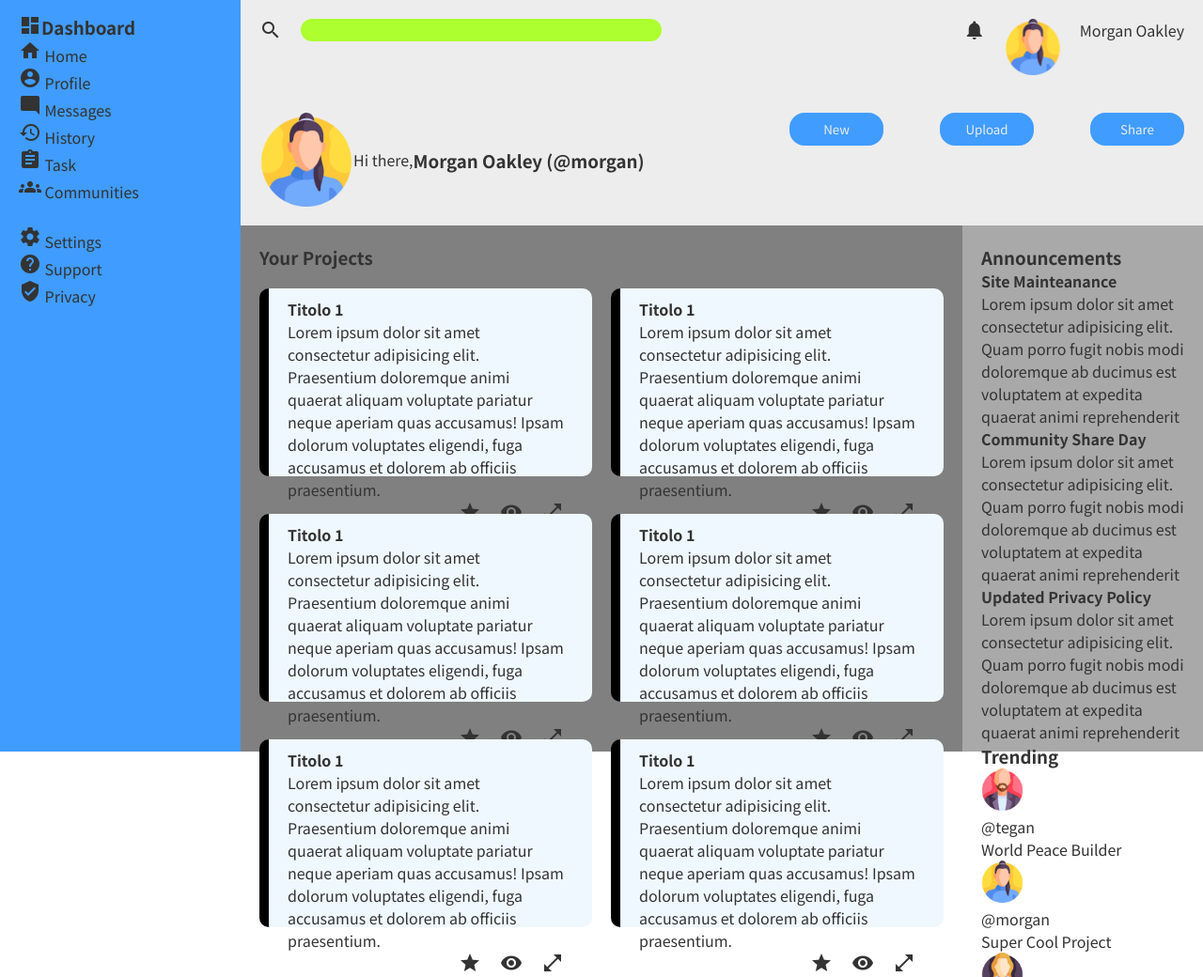
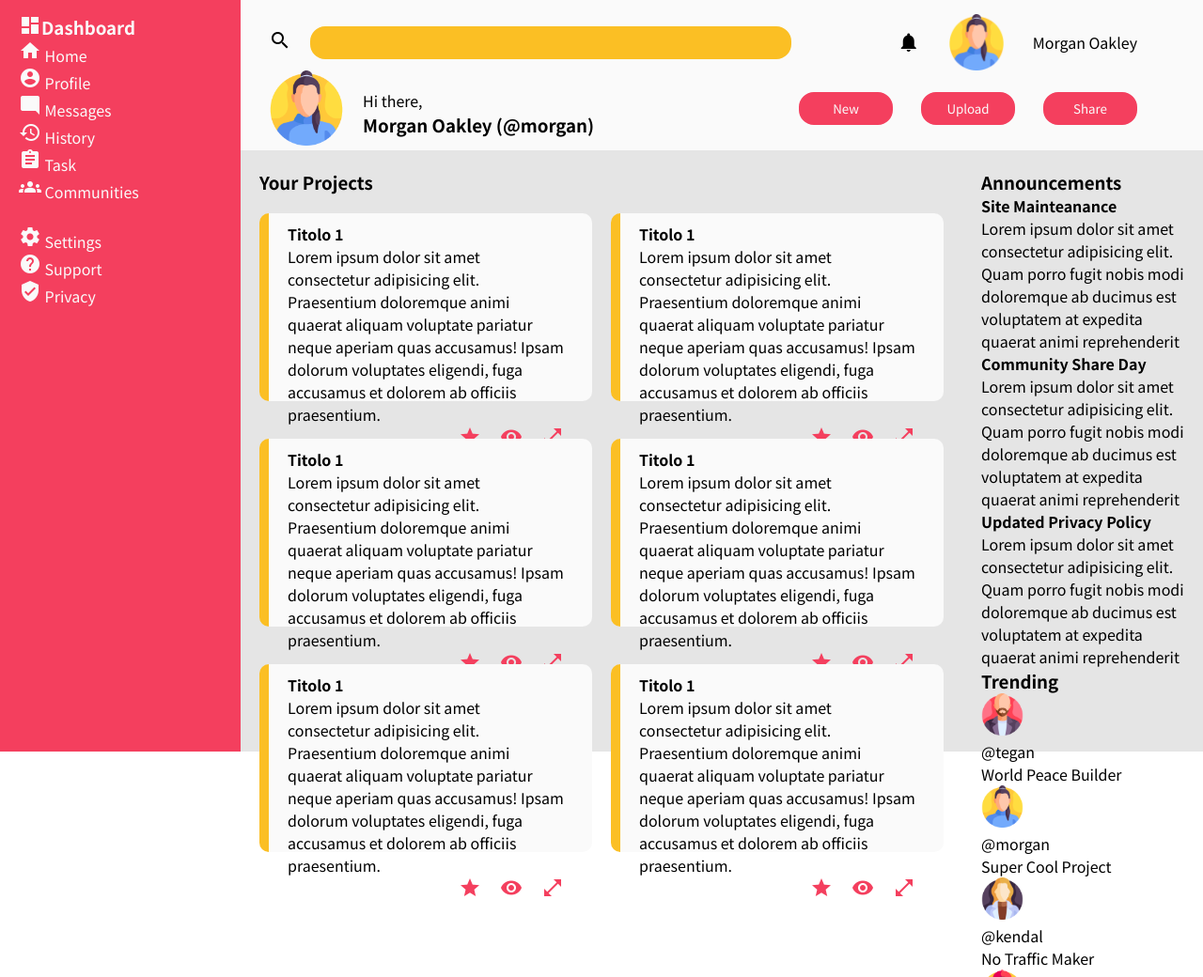
Before and after one commit to 0crw/admin-dashboard, a plain HTML site: page index.html in a window 1280 px wide. Shown: the top 1040 px of the page at 94% size. Drawn offline with Linux system fonts and the light colour scheme.

Commit message:
header fix | add color--var |

```diff
--- a/index.html
+++ b/index.html
@@ -51,10 +51,10 @@
             </div>
             <div class="bot-line">
                 <div class="welcome">
+                    <img id="big-pic" src="medialand/main-pic.png" alt="bpic">
                     <div class="big-profile">
-                        <img id="big-pic" src="medialand/main-pic.png" alt="bpic">
-                        <p>Hi there,</p>
-                        <h3>Morgan Oakley (@morgan)</h3>
+                        <p id="hi">Hi there,</p>
+                        <h3 id="id-name">Morgan Oakley (@morgan)</h3>
                     </div>
                 </div>
                 <div class="head-btn">
--- a/style.css
+++ b/style.css
@@ -1,16 +1,22 @@
 @import url('https://fonts.googleapis.com/css2?family=Noto+Sans+JP:wght@100;400;700&display=swap');
+
+:root {
+    --red: #f43f5e;
+    --yellow: #fbbf24;
+    --white: #fafafa;
+    --grey: #e5e5e5;
+    --black: #333;
+}
 
 * {
     padding: 0;
     margin: 0;
     list-style: none;
     font-family: 'Noto Sans JP', sans-serif;
-    color: #333;
 
 
     outline: 0px red solid;
 }
-
 
 .main-grid {
     display: grid;
@@ -22,13 +28,128 @@
 }
 
 
+/* Header */
+
+.header {
+    grid-column: 2 / 6;
+    grid-row: 1 / 2;
+
+    display: grid;
+
+    background-color: #fafafa;
+}
+
+.top-line {
+    display: flex;
+    justify-content: space-between;
+
+
+    padding: 15px 30px 0px 30px;
+}
+
+.search-bar {
+    display: flex;
+
+    align-items: center;
+    gap: 20px;
+
+}
+
+.search-bar input {
+    width: 40vw;
+    height: 35px;
+
+    border: 2px solid var(--yellow);
+    border-radius: 16px;
+    color: var(--black);
+    background-color: var(--yellow);
+
+    padding: 10px;
+}
+
+.search-bar input:focus {
+    border: 3px solid var(--red);
+}
+
+.lit-profile {
+    display: flex;
+    align-items: center;
+
+    padding-right: 40px ;
+    gap: 30px;
+}
+
+
+
+.bot-line {
+    display: flex;
+    justify-content: space-between;
+
+    padding: 0px 30px 5px 30px;
+}
+
+.welcome {
+    display: flex;
+    align-items: center;
+
+}
+
+
+
+
+
+.big-profile {
+    display: flex;
+    flex-direction: column;
+    align-items: flex-start;
+
+    padding-left: 20px;
+    padding-top: 10px;
+}
+
+
+.head-btn {
+    display: flex;
+    align-items: center;
+
+
+    padding-right: 40px;
+
+    gap: 30px;
+}
+
+.head-btn button {
+    width: 100px;
+    height: 35px;
+    border: 2px solid var(--red);
+    border-radius: 16px;
+
+
+    color: var(--white);
+    background-color: var(--red);
+
+}
+
+.head-btn button:hover {
+    border: 2px solid var(--red);
+    background-color: var(--yellow);
+    color: var(--black);
+
+
+}
+
+
+
+
 /* Left Side || Sidebar */
 .side-bar {
     grid-row: 1 / 6;
     padding: 15px 30px 15px 20px;
 
+    color: var(--white);
 
-    background-color: #409cff;
+
+    background-color: var(--red);
 }
 
 .title-side {
@@ -38,83 +159,7 @@
 
 
 
-/* Header */
 
-.header {
-    grid-column: 2 / 6;
-    grid-row: 1 / 2;
-
-    background-color: #ededed;
-}
-
-.top-line {
-    display: flex;
-    justify-content: space-between;
-
-
-    padding: 20px;
-}
-
-.search-bar {
-    display: flex;
-    gap: 20px;
-}
-
-.search-bar input {
-    width: 30vw;
-    height: 2vh;
-
-    border: 2px solid greenyellow;
-    border-radius: 16px;
-    background-color: greenyellow;
-
-    padding: 10px;
-}
-
-
-.lit-profile {
-    display: flex;
-
-    gap: 20px;
-}
-
-
-
-.bot-line {
-    display: flex;
-    justify-content: space-between;
-
-    padding: 20px;
-}
-
-.welcome {
-    display: flex;
-    justify-content: space-between;
-
-}
-
-.big-profile {
-    display: flex;
-    align-items: center;
-}
-
-
-.head-btn {
-    display: flex;
-
-    gap: 60px;
-}
-
-.head-btn button {
-    width: 100px;
-    height: 35px;
-    border: 2px solid #409cff;
-    border-radius: 16px;
-
-    color: #ededed;
-    background-color: #409cff;
-
-}
 
 
 
@@ -130,13 +175,14 @@
 
     padding: 20px;
 
-    background-color: grey;
+    background-color: var(--grey);
 }
 
 .cards {
     display: grid;
     grid-template-columns: 1fr 1fr;
     grid-template-rows: 1fr 1fr 1fr;
+
     column-gap: 20px;
     row-gap: 40px;
 
@@ -149,11 +195,19 @@
     grid-template-rows: repeat(3, 1fr);
 
     border-radius: 10px;
-    border-left: black 10px solid;
+    border-left: var(--yellow) 10px solid;
 
     max-width: 500px;
     height: 200px;
-    background-color: aliceblue;
+    background-color: var(--white);
+}
+
+.card .material-icons {
+    color: var(--red);
+}
+
+.card .material-icons:hover {
+    color: var(--yellow);
 }
 
 
@@ -166,7 +220,7 @@
     padding-top: 10px;
 }
 
-.icons {
+.card .icons {
     display: grid;
     grid-template-columns: repeat(3, 1fr);
     justify-self: flex-end;
@@ -174,7 +228,7 @@
 }
 
 
-
+/* Right Side */
 
 .aside {
     grid-column: 5 / 6;
@@ -182,13 +236,20 @@
 
     padding: 20px;
 
-    background-color: darkgray;
+    background-color: var(--grey);
 }
 
 
 
 
-/* Img and Icon adj                         */
+
+.material-icons , input , button {
+    cursor: pointer;
+}
+
+
+
+/* Img and Icon adj  */
 
 #little-pic {
     width: 60px;
@@ -196,7 +257,7 @@
 }
 
 #big-pic {
-    width: 100px;
+    width: 80px;
     height: auto;
 }
 
```
